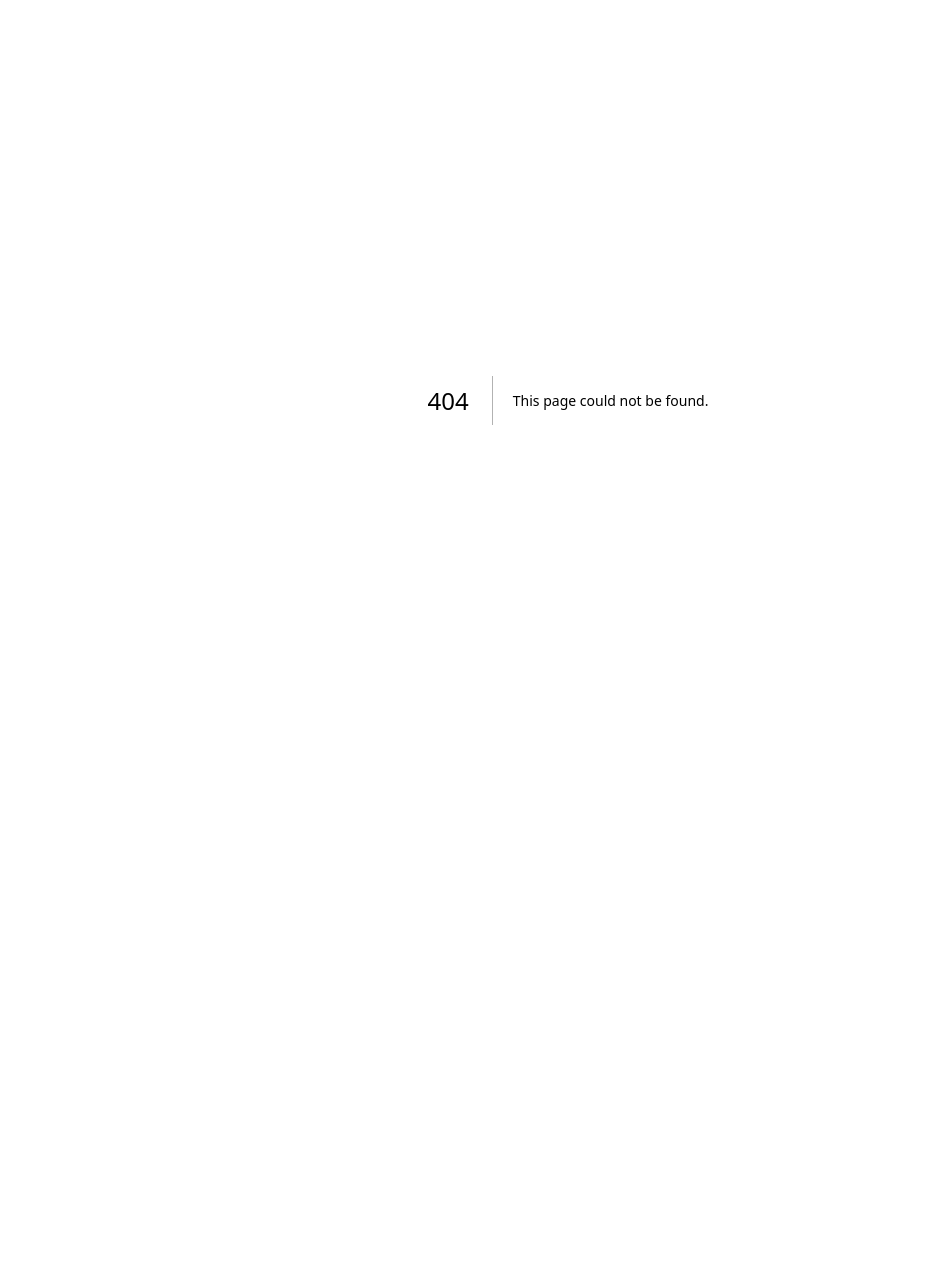
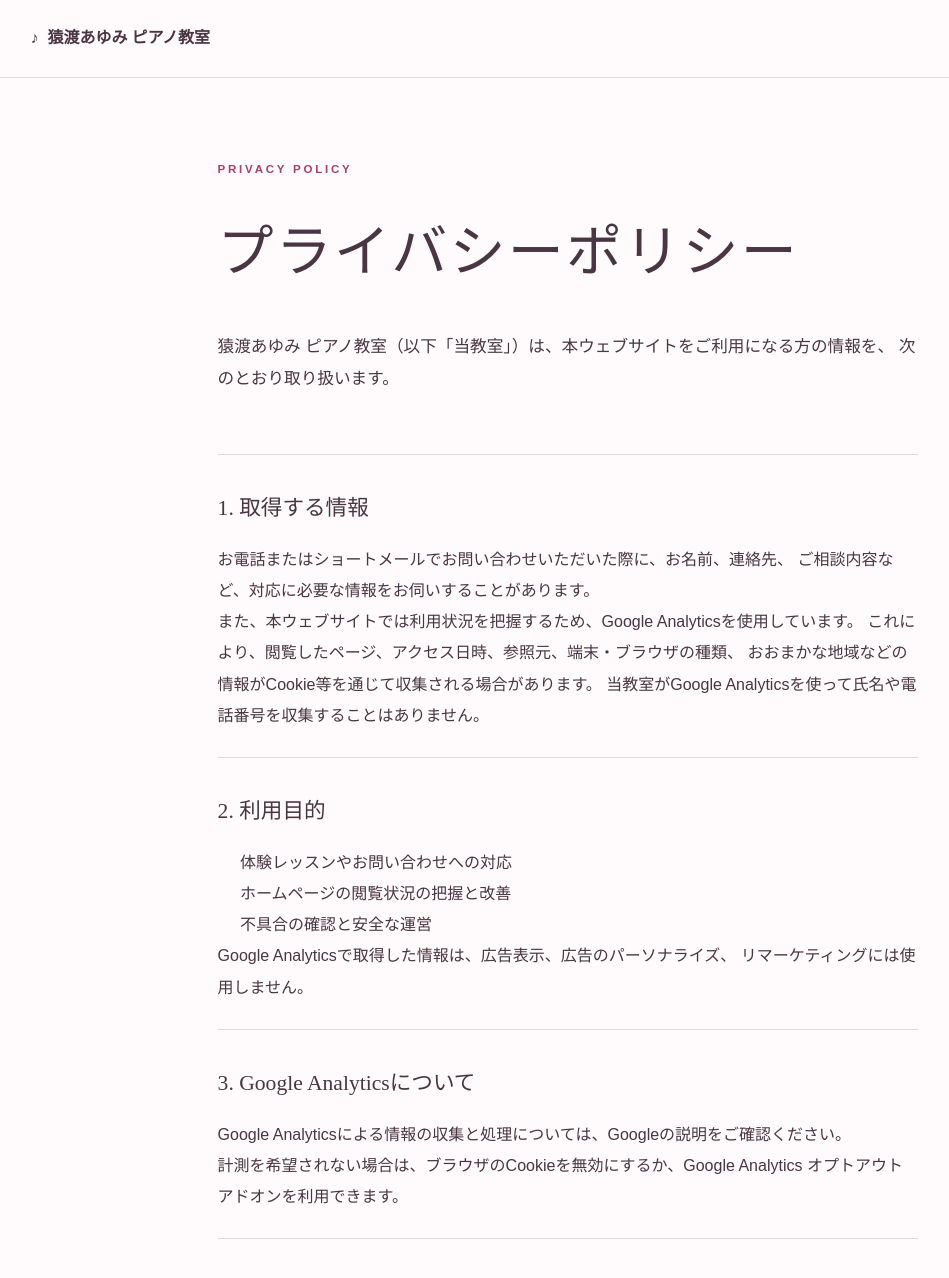
Before and after one commit to ape36soundscape/saruwatari-pianolessonclass-yokohama, a Next.js app: page /privacy in a window 1280 px wide. Before the commit this address had no page. Shown: the top 1278 px of the page, without its empty margins (72-1021 px from the left). Before the commit the page ends 800 px from the top, so only its background shows below. Built offline with nearby package versions, Linux system fonts and the light colour scheme.

Commit message:
Add privacy-first Google Analytics

```diff
--- /dev/null
+++ b/app/GoogleAnalytics.tsx
@@ -0,0 +1,25 @@
+import Script from "next/script";
+
+export const googleAnalyticsId = "G-4MS0HTFW9L";
+
+export default function GoogleAnalytics() {
+  return (
+    <>
+      <Script
+        src={`https://www.googletagmanager.com/gtag/js?id=${googleAnalyticsId}`}
+        strategy="afterInteractive"
+      />
+      <Script id="google-analytics" strategy="afterInteractive">
+        {`
+          window.dataLayer = window.dataLayer || [];
+          function gtag(){window.dataLayer.push(arguments);}
+          gtag('js', new Date());
+          gtag('config', '${googleAnalyticsId}', {
+            allow_google_signals: false,
+            allow_ad_personalization_signals: false
+          });
+        `}
+      </Script>
+    </>
+  );
+}
--- a/app/globals.css
+++ b/app/globals.css
@@ -676,6 +676,96 @@ footer p {
   margin: 0;
 }
 
+.footer-info {
+  align-items: center;
+  display: flex;
+  gap: 18px;
+}
+
+.footer-info a {
+  color: rgba(255, 255, 255, 0.78);
+  text-underline-offset: 3px;
+}
+
+.privacy-page {
+  background: var(--paper);
+  color: var(--ink);
+  min-height: 100vh;
+}
+
+.privacy-header {
+  border-bottom: 1px solid var(--line);
+  padding: 24px 8vw;
+}
+
+.privacy-header a {
+  color: var(--ink);
+  font-family: "Yu Mincho", "Hiragino Mincho ProN", serif;
+  font-weight: 700;
+  text-decoration: none;
+}
+
+.privacy-header span {
+  color: var(--accent);
+  margin-right: 9px;
+}
+
+.privacy-content {
+  margin: 0 auto;
+  max-width: 880px;
+  padding: 80px 7vw 110px;
+}
+
+.privacy-content h1 {
+  font-family: "Yu Mincho", "Hiragino Mincho ProN", serif;
+  font-size: clamp(2.1rem, 5vw, 3.5rem);
+  font-weight: 500;
+  letter-spacing: 0.04em;
+  margin: 14px 0 28px;
+}
+
+.privacy-lead {
+  font-size: 1.04rem;
+  line-height: 2;
+  margin-bottom: 58px;
+}
+
+.privacy-content section {
+  border-top: 1px solid var(--line);
+  padding: 34px 0 26px;
+}
+
+.privacy-content h2 {
+  font-family: "Yu Mincho", "Hiragino Mincho ProN", serif;
+  font-size: 1.35rem;
+  margin: 0 0 16px;
+}
+
+.privacy-content p,
+.privacy-content li {
+  line-height: 1.95;
+}
+
+.privacy-content ul {
+  padding-left: 1.4em;
+}
+
+.privacy-content a {
+  color: var(--accent-dark);
+}
+
+.privacy-updated {
+  color: var(--muted);
+  font-size: 0.86rem;
+  margin-top: 38px;
+}
+
+.privacy-back {
+  display: inline-block;
+  font-weight: 700;
+  margin-top: 24px;
+}
+
 @media (max-width: 980px) {
   .site-header {
     grid-template-columns: 1fr auto;
@@ -731,6 +821,11 @@ footer p {
   footer {
     grid-template-columns: 1fr;
     text-align: center;
+  }
+
+  .footer-info {
+    flex-direction: column;
+    gap: 8px;
   }
 }
 
--- a/app/layout.tsx
+++ b/app/layout.tsx
@@ -1,8 +1,10 @@
 import type { Metadata, Viewport } from "next";
+import GoogleAnalytics from "./GoogleAnalytics";
 import "./globals.css";
 
+const isFirebaseHosting = process.env.FIREBASE_HOSTING === "true";
 const siteUrl =
-  process.env.FIREBASE_HOSTING === "true"
+  isFirebaseHosting
     ? "https://ayumi-piano-yokohama.web.app/"
     : "https://ape36soundscape.github.io/saruwatari-pianolessonclass-yokohama/";
 const title = "猿渡あゆみ ピアノ教室｜横浜・新吉田東";
@@ -51,7 +53,10 @@ export default function RootLayout({
 }>) {
   return (
     <html lang="ja">
-      <body>{children}</body>
+      <body>
+        {children}
+        {isFirebaseHosting && <GoogleAnalytics />}
+      </body>
     </html>
   );
 }
--- a/app/page.tsx
+++ b/app/page.tsx
@@ -258,7 +258,10 @@ export default function Home() {
           <span aria-hidden="true">♪</span>
           <span>猿渡あゆみ ピアノ教室</span>
         </div>
-        <p>横浜市港北区 新吉田東4丁目</p>
+        <p className="footer-info">
+          <span>横浜市港北区 新吉田東4丁目</span>
+          <a href="privacy/">プライバシーポリシー</a>
+        </p>
         <p>© {new Date().getFullYear()} Ayumi Saruwatari Piano Class</p>
       </footer>
       <PrintButton />
--- /dev/null
+++ b/app/privacy/page.tsx
@@ -0,0 +1,119 @@
+import type { Metadata } from "next";
+
+const siteUrl = "https://ayumi-piano-yokohama.web.app";
+
+export const metadata: Metadata = {
+  title: "プライバシーポリシー｜猿渡あゆみ ピアノ教室",
+  description:
+    "猿渡あゆみ ピアノ教室ウェブサイトにおける、個人情報とアクセス情報の取扱いについてご案内します。",
+  alternates: { canonical: `${siteUrl}/privacy/` },
+};
+
+export default function PrivacyPolicy() {
+  return (
+    <main className="privacy-page">
+      <header className="privacy-header">
+        <a href="../" aria-label="猿渡あゆみピアノ教室のホームへ戻る">
+          <span aria-hidden="true">♪</span>
+          猿渡あゆみ ピアノ教室
+        </a>
+      </header>
+
+      <article className="privacy-content">
+        <p className="section-label">PRIVACY POLICY</p>
+        <h1>プライバシーポリシー</h1>
+        <p className="privacy-lead">
+          猿渡あゆみ ピアノ教室（以下「当教室」）は、本ウェブサイトをご利用になる方の情報を、
+          次のとおり取り扱います。
+        </p>
+
+        <section>
+          <h2>1. 取得する情報</h2>
+          <p>
+            お電話またはショートメールでお問い合わせいただいた際に、お名前、連絡先、
+            ご相談内容など、対応に必要な情報をお伺いすることがあります。
+          </p>
+          <p>
+            また、本ウェブサイトでは利用状況を把握するため、Google Analyticsを使用しています。
+            これにより、閲覧したページ、アクセス日時、参照元、端末・ブラウザの種類、
+            おおまかな地域などの情報がCookie等を通じて収集される場合があります。
+            当教室がGoogle Analyticsを使って氏名や電話番号を収集することはありません。
+          </p>
+        </section>
+
+        <section>
+          <h2>2. 利用目的</h2>
+          <ul>
+            <li>体験レッスンやお問い合わせへの対応</li>
+            <li>ホームページの閲覧状況の把握と改善</li>
+            <li>不具合の確認と安全な運営</li>
+          </ul>
+          <p>
+            Google Analyticsで取得した情報は、広告表示、広告のパーソナライズ、
+            リマーケティングには使用しません。
+          </p>
+        </section>
+
+        <section>
+          <h2>3. Google Analyticsについて</h2>
+          <p>
+            Google Analyticsによる情報の収集と処理については、
+            <a
+              href="https://policies.google.com/technologies/partner-sites?hl=ja"
+              target="_blank"
+              rel="noreferrer"
+            >
+              Googleの説明
+            </a>
+            をご確認ください。
+          </p>
+          <p>
+            計測を希望されない場合は、ブラウザのCookieを無効にするか、
+            <a
+              href="https://tools.google.com/dlpage/gaoptout?hl=ja"
+              target="_blank"
+              rel="noreferrer"
+            >
+              Google Analytics オプトアウト アドオン
+            </a>
+            を利用できます。
+          </p>
+        </section>
+
+        <section>
+          <h2>4. 情報の第三者提供</h2>
+          <p>
+            法令に基づく場合を除き、ご本人の同意なく個人情報を第三者へ提供しません。
+            なお、Google Analyticsによるデータ処理はGoogleの規約とプライバシーポリシーに基づきます。
+          </p>
+        </section>
+
+        <section>
+          <h2>5. 情報の管理</h2>
+          <p>
+            取得した情報は、利用目的に必要な範囲で適切に管理し、不要になった場合は適切な方法で処分します。
+          </p>
+        </section>
+
+        <section>
+          <h2>6. 内容の変更</h2>
+          <p>
+            法令やサービス内容の変更に応じて、本ポリシーを改定することがあります。
+            変更後の内容は本ページに掲載します。
+          </p>
+        </section>
+
+        <section>
+          <h2>7. お問い合わせ</h2>
+          <p>
+            本ポリシーに関するお問い合わせは、ホームページに掲載している電話または
+            ショートメールからご連絡ください。
+          </p>
+        </section>
+
+        <p className="privacy-updated">制定日：2026年8月26日</p>
+        <a className="privacy-back" href="../">ホームページへ戻る</a>
+      </article>
+    </main>
+  );
+}
--- a/app/sitemap.ts
+++ b/app/sitemap.ts
@@ -11,5 +11,10 @@ export default function sitemap(): MetadataRoute.Sitemap {
       changeFrequency: "monthly",
       priority: 1,
     },
+    {
+      url: `${siteUrl}/privacy/`,
+      changeFrequency: "yearly",
+      priority: 0.2,
+    },
   ];
 }
```
